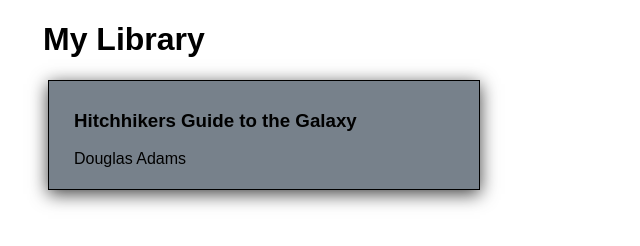
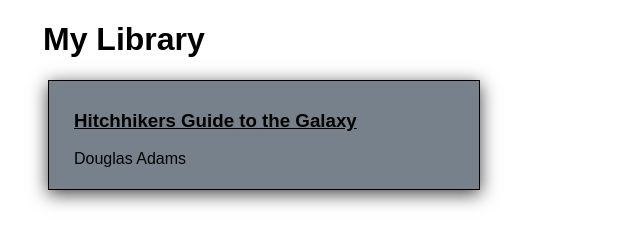
Before and after one commit to pscully/Bookshelf, a website built with Parcel: page index.html in a window 1280 px wide. Shown: the full height of the page, 0-640 px from the left. Built offline with nearby package versions, Linux system fonts and the light colour scheme.

Commit message:
Work on book styling

```diff
--- a/src/styles.css
+++ b/src/styles.css
@@ -20,3 +20,7 @@
   -webkit-box-shadow: 0px 4px 17px 0px rgba(0, 0, 0, 0.75);
   -moz-box-shadow: 0px 4px 17px 0px rgba(0, 0, 0, 0.75);
 }
+
+.book h3 {
+  text-decoration: underline;
+}
```
